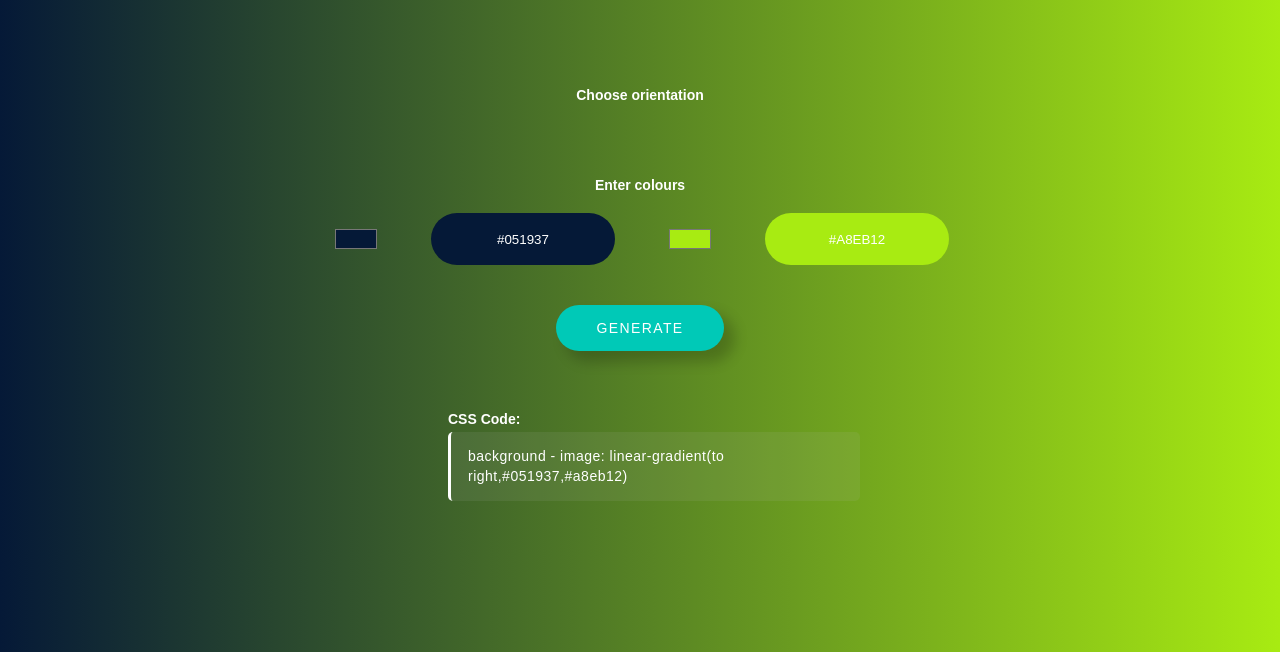
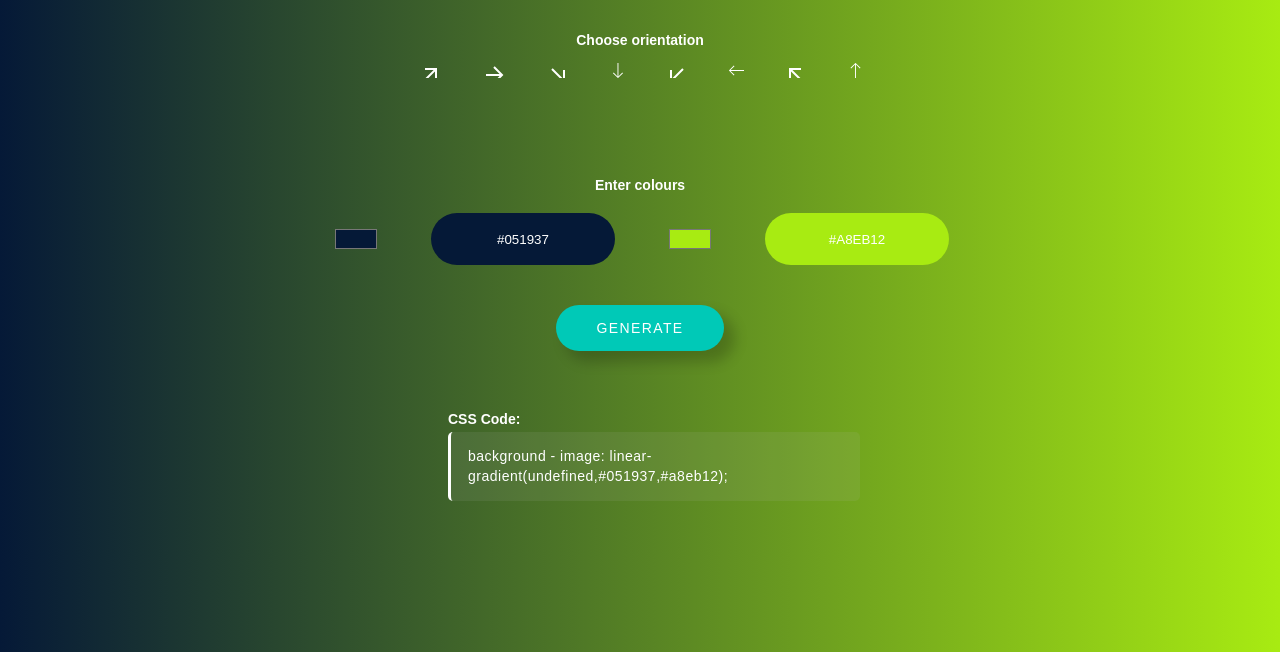
Before and after one commit to kjstarun/mycolorspace.github.io, a plain HTML site: page index.html in a window 1280 px wide. Both pictures are taken after a click on the button "GENERATE". Shown: the part 148-800 px from the top of the page. Drawn offline with Linux system fonts and the light colour scheme.

Commit message:
Add files via upload

```diff
--- a/index.html
+++ b/index.html
@@ -15,7 +15,7 @@
 
     #body {
         height: auto;
-        background-image: linear-gradient(to right top, #051937, #004d7a, #008793, #00bf72, #a8eb12);
+        background-image: linear-gradient(to right, #051937, #a8eb12);
         display: flex;
         flex-direction: column;
         /* justify-content: center; */
@@ -81,19 +81,26 @@
     .direction-form {
         display: flex;
         flex-direction: row;
-        gap: 20px;
+        justify-content: center;
+        padding-top: 15px;
+        gap: 40px;
         height: 125px;
-        width: 300px;
-        background-color: #051937;
+        width: 500px;
+        /* background-color: #051937; */
     }
 
     input[type="radio"] {
+        /* height: 50px; */
         position: absolute;
         opacity: 0;
+        padding: 5px;
     }
 
     input[type="radio"]:checked+svg {
         fill: blue;
+        border: 1px solid white;
+        /* padding: 5px; */
+        border-radius: 50px;
     }
 
     svg {
@@ -228,39 +235,75 @@
             <!-- <div class="arrows">
                 <input type="radio" name="direction" id="direction">
             </div> -->
-            <!-- <form class="direction-form">
-                <label for="up">
-                    <input type="radio" name="direction" value="super-happy" />
-                    <svg id="_1-Arrow_Up" data-name="1-Arrow Up" xmlns="http://www.w3.org/2000/svg" viewBox="0 0 32 32">
-                        <title>1-Arrow Up</title>
-                        <path d="M26.71,10.29l-10-10a1,1,0,0,0-1.41,0l-10,10,1.41,1.41L15,3.41V32h2V3.41l8.29,8.29Z" />
+            <form class="direction-form">
+                <label for="up-right">
+                    <input type="radio" name="direction" value="to right top" />
+                    <svg xmlns="http://www.w3.org/2000/svg" width="24" height="24">
+                        <path d="M7 7h8.586L5.293 17.293l1.414 1.414L17 8.414V17h2V5H7v2z" />
                     </svg>
                 </label>
 
                 <label for="right">
-                    <input type="radio" name="direction" value="happy" checked />
-                    <svg xmlns="http://www.w3.org/2000/svg" viewBox="0 0 25 25">
-                        <path style="fill:#fff"
-                            d="m17.5 5.999-.707.707 5.293 5.293H1v1h21.086l-5.294 5.295.707.707L24 12.499l-6.5-6.5z"
-                            data-name="Right" />
+                    <input type="radio" name="direction" value="to right" />
+                    <svg xmlns="http://www.w3.org/2000/svg" width="24" height="100">
+                        <path
+                            d="M11.293 4.707 17.586 11H4v2h13.586l-6.293 6.293 1.414 1.414L21.414 12l-8.707-8.707-1.414 1.414z" />
                     </svg>
                 </label>
 
-                <label for="down right">
-                    <input type="radio" name="direction" value="neutral" />
-                    <svg xmlns="http://www.w3.org/2000/svg" width="24" height="24">
+                <label for="down-right">
+                    <input type="radio" name="direction" value="to right bottom" />
+                    <svg xmlns="http://www.w3.org/2000/svg" width="24" height="20">
                         <path d="M17 15.586 6.707 5.293 5.293 6.707 15.586 17H7v2h12V7h-2v8.586z" />
                     </svg>
                 </label>
 
                 <label for="down">
-                    <input type="radio" name="direction" value="sad" />
-                    <svg version="1.0" xmlns="http://www.w3.org/2000/svg" width="24" height="24" xml:space="preserve">
-                        <path style="fill: #fff;"
-                            d="m61.784 60.169-8.451 8.45V20h-6.666v48.619l-8.454-8.45-4.714 4.713 14.145 14.141a3.33 3.33 0 0 0 4.713 0l14.145-14.141-4.718-4.713z" />
+                    <input type="radio" name="direction" value="to bottom" />
+                    <svg xmlns="http://www.w3.org/2000/svg" viewBox="0 0 32 32">
+                        <path d="M26.29 20.29 18 28.59V0h-2v28.59l-8.29-8.3-1.42 1.42 10 10a1 1 0 0 0 1.41 0l10-10z"
+                            data-name="2-Arrow Down" />
                     </svg>
                 </label>
-            </form> -->
+
+                <label for="down-left">
+                    <input type="radio" name="direction" value="to left bottom" />
+                    <svg xmlns="http://www.w3.org/2000/svg" width="24" height="24">
+                        <path d="m18.707 6.707-1.414-1.414L7 15.586V7H5v12h12v-2H8.414L18.707 6.707z" />
+                    </svg>
+                </label>
+
+                <label for="left">
+                    <input type="radio" name="direction" value="to left" />
+                    <svg xmlns="http://www.w3.org/2000/svg" viewBox="0 0 32 32">
+                        <path d="M32 15H3.41l8.29-8.29-1.41-1.42-10 10a1 1 0 0 0 0 1.41l10 10 1.41-1.41L3.41 17H32z"
+                            data-name="4-Arrow Left" />
+                    </svg>
+                </label>
+
+                <label for="top-left">
+                    <input type="radio" name="direction" value="to left top" />
+                    <svg xmlns="http://www.w3.org/2000/svg" width="24" height="24">
+                        <path d="M17 7V5H5v12h2V8.414l10.293 10.293 1.414-1.414L8.414 7H17z" />
+                    </svg>
+                </label>
+
+                <label for="up">
+                    <input type="radio" name="direction" value="to top" />
+                    <svg data-name="1-Arrow Up" xmlns="http://www.w3.org/2000/svg" viewBox="0 0 32 32">
+                        <path d="m26.71 10.29-10-10a1 1 0 0 0-1.41 0l-10 10 1.41 1.41L15 3.41V32h2V3.41l8.29 8.29z" />
+                    </svg>
+                </label>
+
+                <!-- <label for="circle">
+                    <input type="radio" name="direction" value="circle" />
+                    <svg xmlns="http://www.w3.org/2000/svg" viewBox="0 0 32 32">
+                        <path
+                            d="M16 31a14 14 0 0 1-1-28V2a1 1 0 0 1 1.55-.83l6 4a1 1 0 0 1 0 1.66l-6 4A1 1 0 0 1 15 10v-.94A8 8 0 1 0 24 17a1 1 0 0 1 1-1h4a1 1 0 0 1 1 1 14 14 0 0 1-14 14zm1-27.13V4a1 1 0 0 1-1 1 12 12 0 1 0 12 13h-2A10 10 0 1 1 16 7a1 1 0 0 1 1 1v.13L20.2 6z"
+                            data-name="relod android app aplication phone" />
+                    </svg>
+                </label> -->
+            </form>
         </div>
         <p class="desc">Enter colours</p>
         <div class="color">
@@ -295,8 +338,16 @@
         });
         function change() {
             let code = document.getElementById("code");
-            body.style.backgroundImage = "linear-gradient(to right," + color1.value + "," + color2.value + ")";
-            code.textContent = "background - image: linear-gradient(to right," + color1.value + "," + color2.value + ")";
+            let node = document.querySelectorAll('input[name="direction"]');
+            let direction;
+            for (let i of node) {
+                if (i.checked) {
+                    direction = i.value;
+                }
+            }
+            // console.log(direction);
+            body.style.backgroundImage = "linear-gradient(" + direction + "," + color1.value + "," + color2.value + ")";
+            code.textContent = "background - image: linear-gradient(" + direction + "," + color1.value + "," + color2.value + ");";
         }
     </script>
 </body>
```
